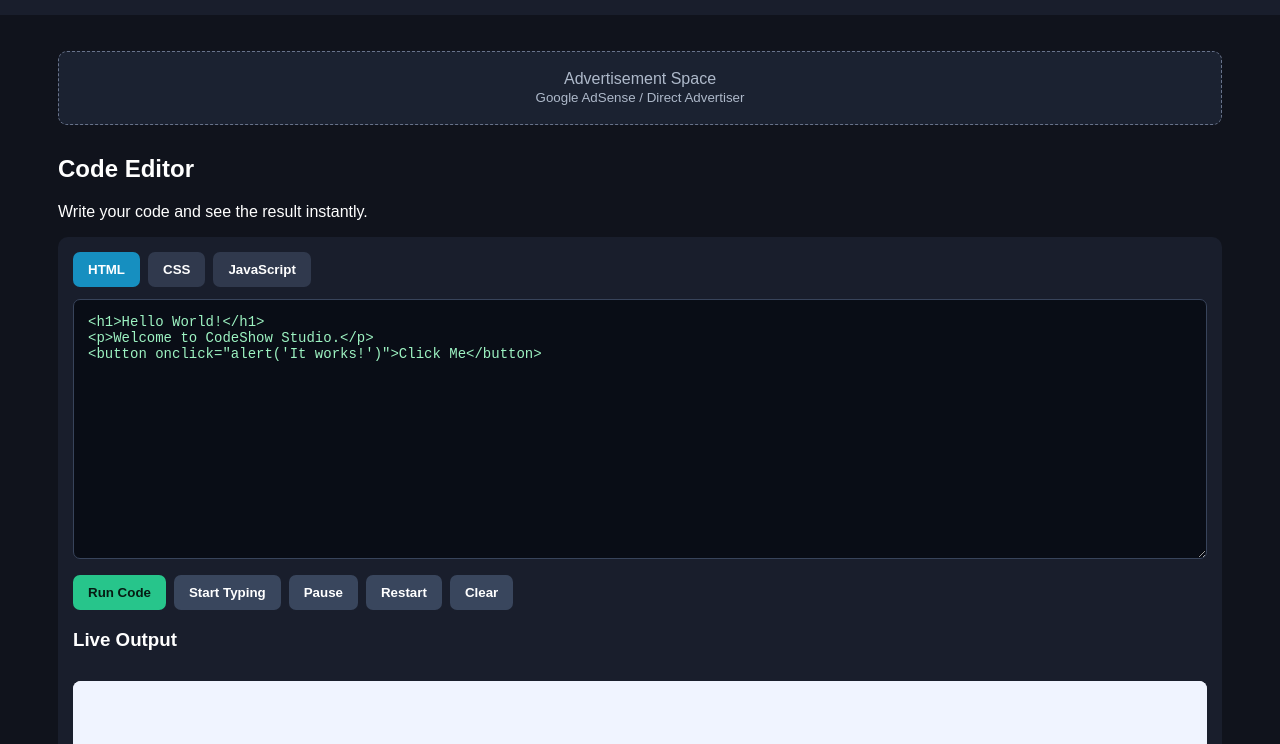
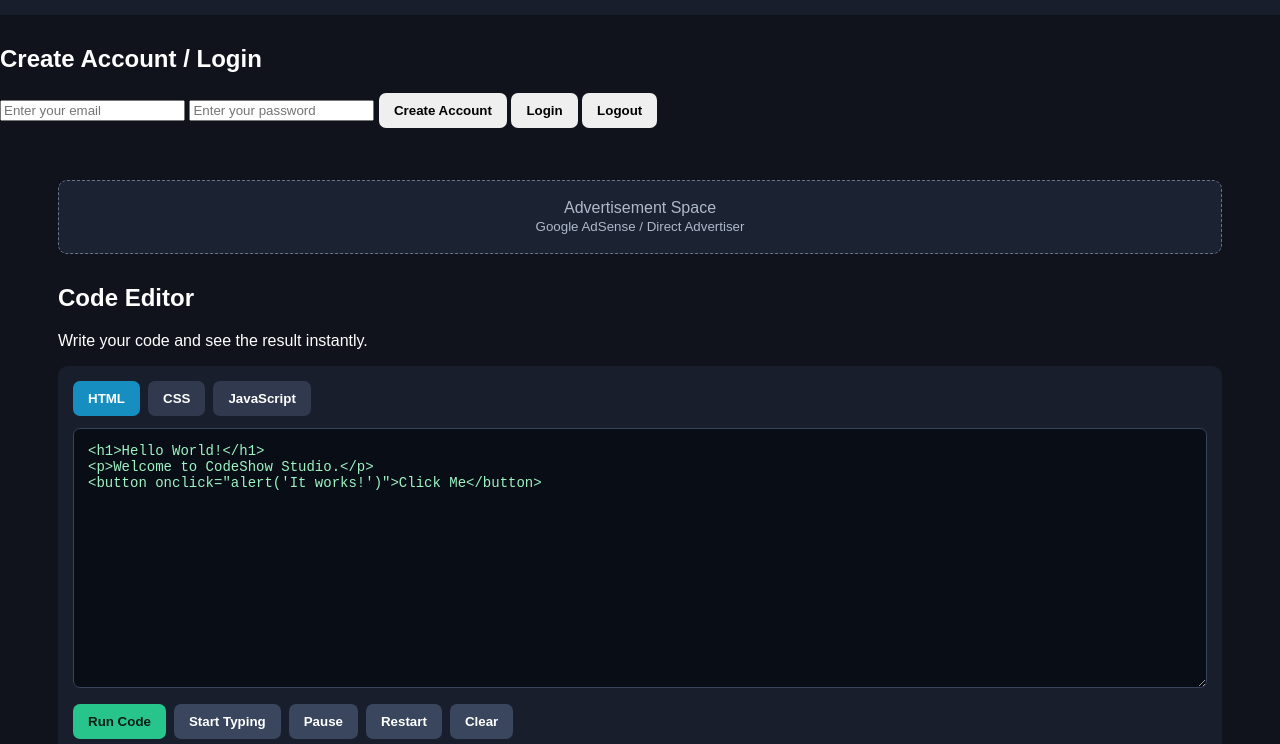
Before and after one commit to Abdishakur111/codeshow-studio, a website: page index.html in a window 1280 px wide. Shown: the part 56-800 px from the top of the page. Drawn offline with nearby package versions, Linux system fonts and the light colour scheme.

Commit message:
Add authentication section with login and signup buttons

```diff
--- a/index.html
+++ b/index.html
@@ -180,7 +180,27 @@ footer {
     Go Premium
   </button>
 </header>
+<section class="auth-box">
+  <h2>Create Account / Login</h2>
 
+  <input
+    type="email"
+    id="authEmail"
+    placeholder="Enter your email"
+  >
+
+  <input
+    type="password"
+    id="authPassword"
+    placeholder="Enter your password"
+  >
+
+  <button onclick="signUp()">Create Account</button>
+  <button onclick="login()">Login</button>
+  <button onclick="logout()">Logout</button>
+
+  <p id="authMessage"></p>
+</section>
 <main>
 
   <!-- TOP ADVERTISEMENT SPACE -->
```
